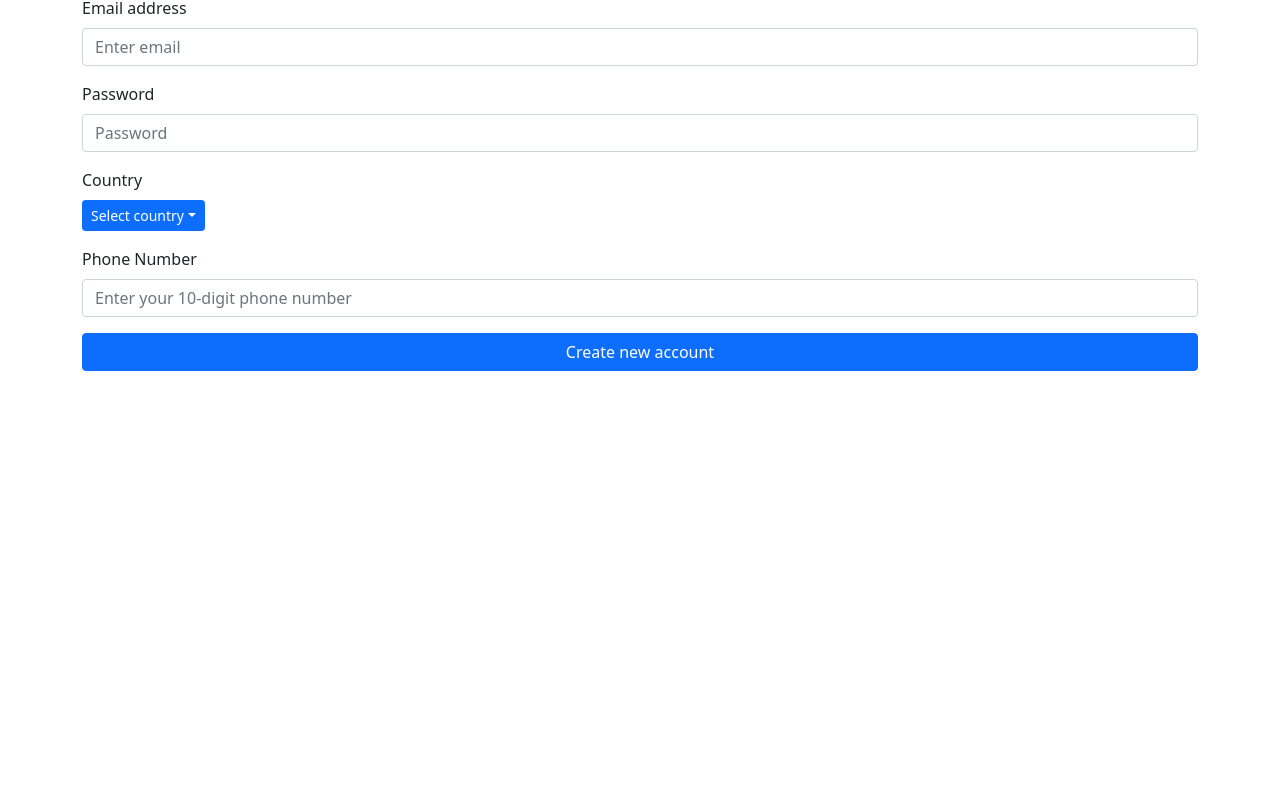
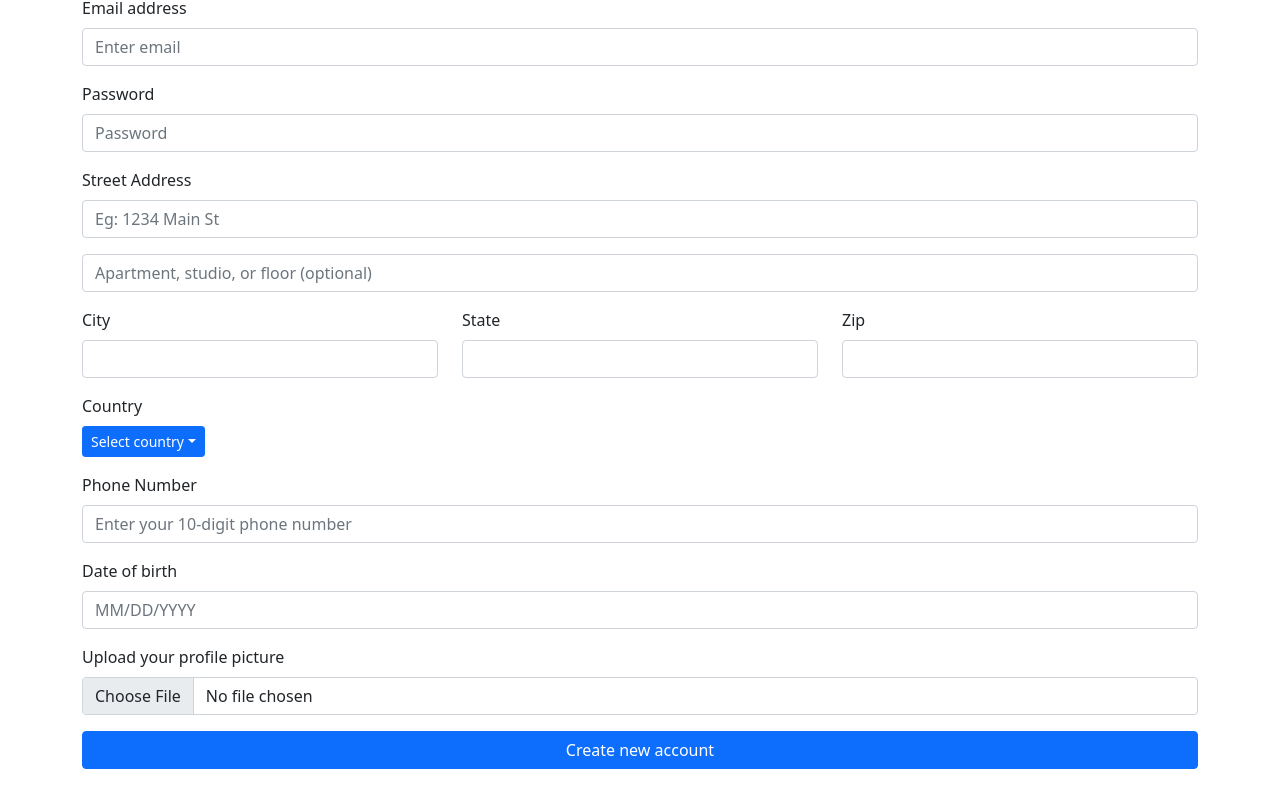
Before and after one commit to jash-05/uber-eats-prototype, a React (Create React App) app in the folder client/: page /customerRegister in a window 1280 px wide. Shown: the part 620-1428 px from the top of the page. Before the commit the page ends 991 px from the top, so only its background shows below. Built offline with nearby package versions, Linux system fonts and the light colour scheme.

Commit message:
completed customer login, register and authenticate flow with redirects based on login status

```diff
--- a/client/src/components/customer.login.js
+++ b/client/src/components/customer.login.js
@@ -57,7 +57,7 @@ class CustomerLogin extends Component{
         //set the with credentials to true
         axios.defaults.withCredentials = true;
         //make a post request with the user data
-        axios.post('http://localhost:3001/login',data)
+        axios.post('http://localhost:3001/customer',data)
             .then(response => {
                 console.log("Status Code : ",response.status);
                 if(response.status === 200){
@@ -76,10 +76,10 @@ class CustomerLogin extends Component{
     render(){
         console.log('RENDERING')
         let redirectVar = null;
-        if(cookie.load('cookie')){
-            redirectVar = <Redirect to= "/"/>
+        if(cookie.load('customer')){
+            redirectVar = <Redirect to= "/dashboard"/>
         } else {
-            redirectVar = <Redirect to="/Customerlogin"/>
+            redirectVar = <Redirect to="/customerLogin"/>
         }
         return(
             <div>
--- a/client/src/components/customer.register.js
+++ b/client/src/components/customer.register.js
@@ -8,6 +8,10 @@ import Container from 'react-bootstrap/Container';
 import Dropdown from 'react-bootstrap/Dropdown';
 import DropdownButton from 'react-bootstrap/DropdownButton';
 import Image from 'react-bootstrap/Image';
+import ReactS3 from 'react-s3';
+import s3_config from '../config/s3.config.js';
+import Row from 'react-bootstrap/Row';
+import Col from 'react-bootstrap/Col';
 
 // Define a Login Component
 class CustomerRegister extends Component{
@@ -21,16 +25,31 @@ class CustomerRegister extends Component{
             last_name: "",
             email: "",
             password: "",
+            address_line_1: "",
+            address_line_2: "",
+            city: "",
+            state: "",
+            zip: "",
             country: "Select country",
-            phone_number: ""
+            phone_number: "",
+            dob: "",
+            profile_picture: "",
+            profile_picture_file: ""
         }
         // //Bind the handlers to this class
         this.firstNameChangeHandler = this.firstNameChangeHandler.bind(this);
         this.lastNameChangeHandler = this.lastNameChangeHandler.bind(this);
         this.emailChangeHandler = this.emailChangeHandler.bind(this);
         this.passwordChangeHandler = this.passwordChangeHandler.bind(this);
+        this.addressLine1ChangeHandler = this.addressLine1ChangeHandler.bind(this);
+        this.addressLine2ChangeHandler = this.addressLine2ChangeHandler.bind(this);
+        this.cityChangeHandler = this.cityChangeHandler.bind(this);
+        this.stateChangeHandler = this.stateChangeHandler.bind(this);
+        this.zipChangeHandler = this.zipChangeHandler.bind(this);
         this.countryChangeHandler = this.countryChangeHandler.bind(this);
         this.phoneNumberChangeHandler = this.phoneNumberChangeHandler.bind(this);
+        this.profilePictureChangeHandler = this.profilePictureChangeHandler.bind(this);
+        this.dobChangeHandler = this.dobChangeHandler.bind(this);
         this.submitLogin = this.submitLogin.bind(this);
     }
     //Call the Will Mount to set the auth Flag to false
@@ -54,14 +73,39 @@ class CustomerRegister extends Component{
             email: e.target.value
         })
     }
+    passwordChangeHandler = (e) => {
+        this.setState({
+            password: e.target.value
+        })
+    }
+    addressLine1ChangeHandler = (e) => {
+        this.setState({
+            address_line_1: e.target.value
+        })
+    }
+    addressLine2ChangeHandler = e => {
+        this.setState({
+            address_line_2: e.target.value
+        })
+    }
+    cityChangeHandler = e => {
+        this.setState({
+            city: e.target.value
+        })
+    }
+    stateChangeHandler = e => {
+        this.setState({
+            state: e.target.value
+        })
+    }
+    zipChangeHandler = e => {
+        this.setState({
+            zip: e.target.value
+        })
+    }
     countryChangeHandler = (e) => {
         this.setState({
             country: e
-        })
-    }
-    passwordChangeHandler = (e) => {
-        this.setState({
-            password: e.target.value
         })
     }
     phoneNumberChangeHandler = (e) => {
@@ -69,21 +113,47 @@ class CustomerRegister extends Component{
             phone_number: e.target.value
         })
     }
+    dobChangeHandler = (e) => {
+        this.setState({
+            dob: e.target.value
+        })
+    }
+    profilePictureChangeHandler = e => {
+        const file = e.target.files[0]
+        console.log(e.target.files[0])
+        this.setState({
+            profile_picture_file: file
+        })
+    }
+    uploadImageToS3 = async () => {
+        if (this.state.profile_picture_file){
+            try {
+                const data = await ReactS3.uploadFile(this.state.profile_picture_file, s3_config)
+                this.setState({
+                    profile_picture: data.location
+                })
+            } catch (err) {
+                console.error(err);
+            }
 
+        }
+    }
     //submit Login handler to send a request to the node backend
-    submitLogin = (e) => {
-        console.log(`First name: ${this.state.first_name}, Last name: ${this.state.last_name}, Email: ${this.state.email}, Password: ${this.state.password}, Country: ${this.state.country}, Phone number: ${this.state.phone_number}`)
-        // var headers = new Headers();
+    submitLogin = async (e) => {
         //prevent page from refresh
         e.preventDefault();
+        await this.uploadImageToS3()
         const data = {
             first_name : this.state.first_name,
             last_name: this.state.last_name,
             email_id: this.state.email,
             pass: this.state.password,
             country: this.state.country,
-            phone_number: this.state.phone_number
+            phone_number: this.state.phone_number,
+            dob: this.state.dob,
+            profile_picture: this.state.profile_picture
         }
+        console.log(data)
         //set the with credentials to true
         axios.defaults.withCredentials = true;
         //make a post request with the user data
@@ -92,8 +162,28 @@ class CustomerRegister extends Component{
                 console.log("Status Code : ",response.status);
                 if(response.status === 200){
                     console.log("Successful request");
-                    console.log(response);
+                    console.log(response.data);
                     console.log('Cookie status: ', cookie.load('cookie'));
+                    const address_data = {
+                        customer_ID: response.data.customer_id,
+                        address_line_1: this.state.address_line_1,
+                        address_line_2: this.state.address_line_2,
+                        city: this.state.city,
+                        state: this.state.state,
+                        zip: this.state.zip
+                    }
+                    console.log(address_data);
+                    axios.post('http://localhost:3001/customerAddress', address_data)
+                    .then(resp => {
+                        console.log("Status Code: ", resp.status);
+                        if (resp.status === 200) {
+                            console.log("Successful request for storing customer address");
+                            console.log(resp);
+                        } else {
+                            console.log("Unsuccessful request for storing customer address");
+                            console.log(resp)
+                        }
+                    })
                 } else{
                     console.log("Unsuccessful request");
                     console.log(response);
@@ -128,6 +218,33 @@ class CustomerRegister extends Component{
                             <Form.Control onChange={this.passwordChangeHandler} type="password" placeholder="Password" />
                         </Form.Group>
 
+                        <Form.Group className="mb-3" controlId="formGridAddress1">
+                            <Form.Label>Street Address</Form.Label>
+                            <Form.Control onChange={this.addressLine1ChangeHandler} placeholder="Eg: 1234 Main St" />
+                        </Form.Group>
+
+                        <Form.Group className="mb-3" controlId="formGridAddress2">
+                            {/* <Form.Label>Street Address Line 2 (optional)</Form.Label> */}
+                            <Form.Control onChange={this.addressLine2ChangeHandler} placeholder="Apartment, studio, or floor (optional)" />
+                        </Form.Group>
+
+                        <Row className="mb-3">
+                            <Form.Group as={Col} controlId="formGridCity">
+                            <Form.Label>City</Form.Label>
+                            <Form.Control onChange={this.cityChangeHandler} />
+                            </Form.Group>
+
+                            <Form.Group as={Col} controlId="formGridState">
+                            <Form.Label>State</Form.Label>
+                            <Form.Control onChange={this.stateChangeHandler} />
+                            </Form.Group>
+
+                            <Form.Group as={Col} controlId="formGridZip">
+                            <Form.Label>Zip</Form.Label>
+                            <Form.Control onChange={this.zipChangeHandler} type="number" />
+                            </Form.Group>
+                        </Row>
+
                         <Form.Group className="mb-3" controlId="formBasicCountry">
                             <Form.Label>Country</Form.Label>
                             <DropdownButton onSelect={this.countryChangeHandler} className="mb-3" id="dropdown-basic-button" size="sm" title={this.state.country}>
@@ -141,7 +258,18 @@ class CustomerRegister extends Component{
                             <Form.Label>Phone Number</Form.Label>
                             <Form.Control onChange={this.phoneNumberChangeHandler} type="number" placeholder="Enter your 10-digit phone number" />
                         </Form.Group>
-                        <div className="d-grid gap-2">
+
+                        <Form.Group className="mb-3" controlId="formBasicFirstName">
+                            <Form.Label>Date of birth</Form.Label>
+                            <Form.Control onChange={this.dobChangeHandler} type="text" placeholder="MM/DD/YYYY" />
+                        </Form.Group>
+
+                        <Form.Group controlId="formCoverImage" className="mb-3">
+                            <Form.Label>Upload your profile picture</Form.Label>
+                            <Form.Control onChange={this.profilePictureChangeHandler} type="file" />
+                        </Form.Group>
+
+                        <div className="d-grid gap-2 mb-5">
                             <Button onClick={this.submitLogin} variant="primary" type="submit">
                                 Create new account
                             </Button>
--- a/client/src/components/restaurant.login.js
+++ b/client/src/components/restaurant.login.js
@@ -77,7 +77,7 @@ class RestaurantLogin extends Component{
         console.log('RENDERING')
         let redirectVar = null;
         if(cookie.load('restaurant')){
-            redirectVar = <Redirect to= "/dashboard"/>
+            redirectVar = <Redirect to= "/restaurantProfile"/>
         } else {
             redirectVar = <Redirect to="/restaurantLogin"/>
         }
```
Also changed, not shown: 2 other files (tests, documents, lock files or other folders).
